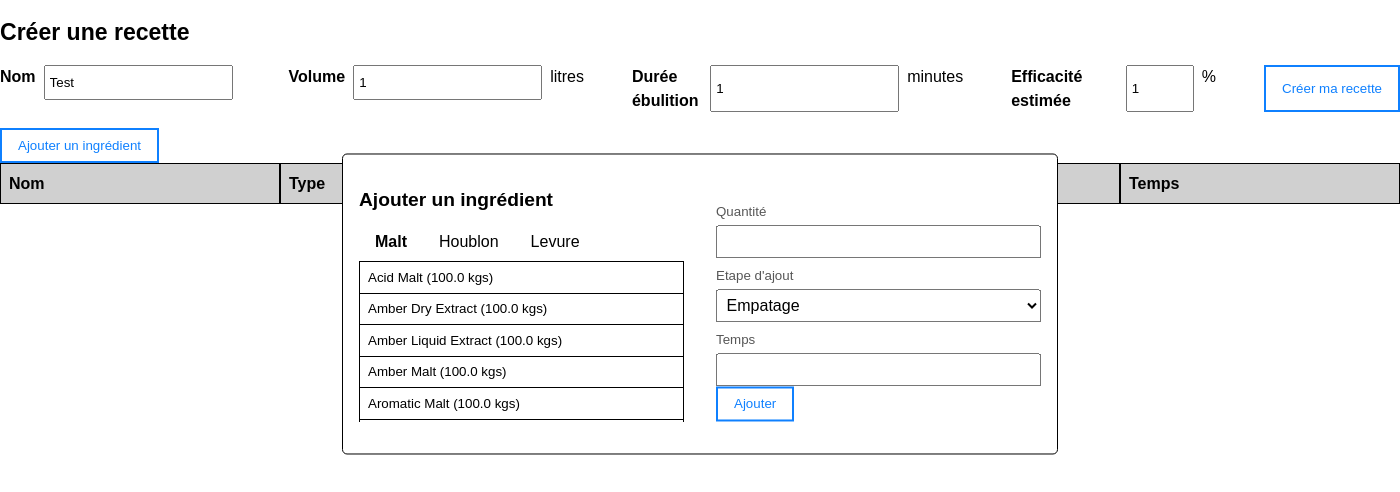
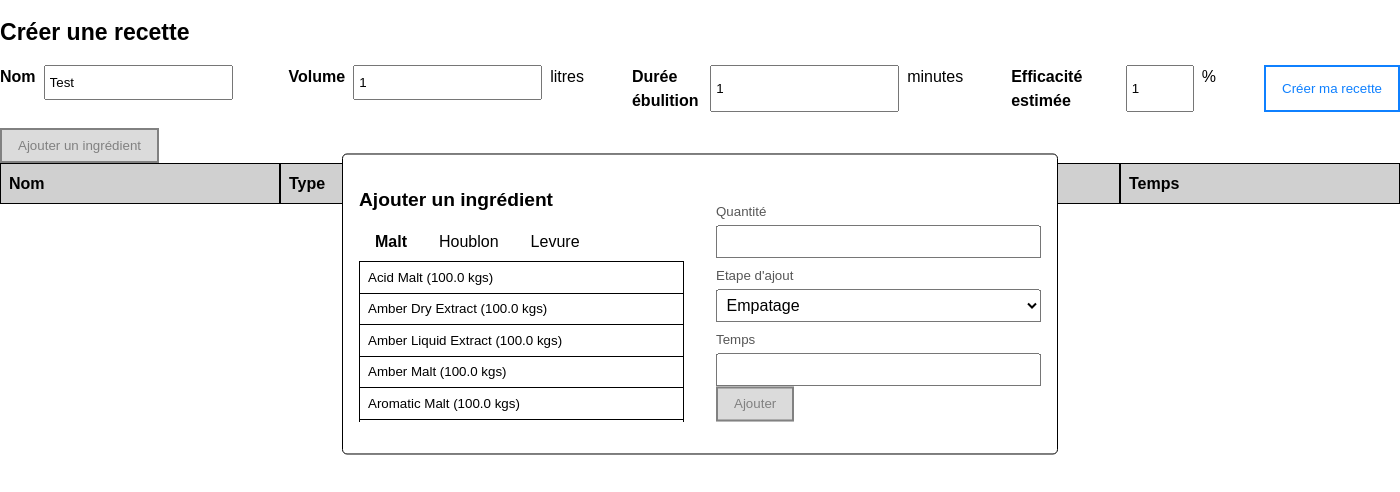
Before and after one commit to Siolaron/BeerGeek, a PHP site: page /creer-une-recette.php in a window 1400 px wide. Shown: the part 96-588 px from the top of the page. Run offline with PHP 8.4, Linux system fonts and the light colour scheme.

Commit message:
STYLE : add disabled mode for cta

```diff
--- a/assets/css/style.css
+++ b/assets/css/style.css
@@ -299,3 +299,11 @@ main {
     background-color: var(--c-primary);
     color: var(--c-white);
 }
+
+.cta.disabled {
+    border-color: var(--c-dark-grey);
+    background-color: var(--c-light-grey);
+    color: var(--c-dark-grey);
+    opacity: .75;
+    cursor: not-allowed;
+}
--- a/creer-une-recette.php
+++ b/creer-une-recette.php
@@ -134,7 +134,7 @@
                 <label for="add_time" class="form__add-ingredient__label">Temps</label>
                 <input type="text" name="add_time" id="add_time" class="form__add-ingredient__input">
             </div>
-            <input type="submit" value="Ajouter" class="cta disable">
+            <input type="submit" value="Ajouter" class="cta disabled">
         </form>
     </div>
 </main>
```
